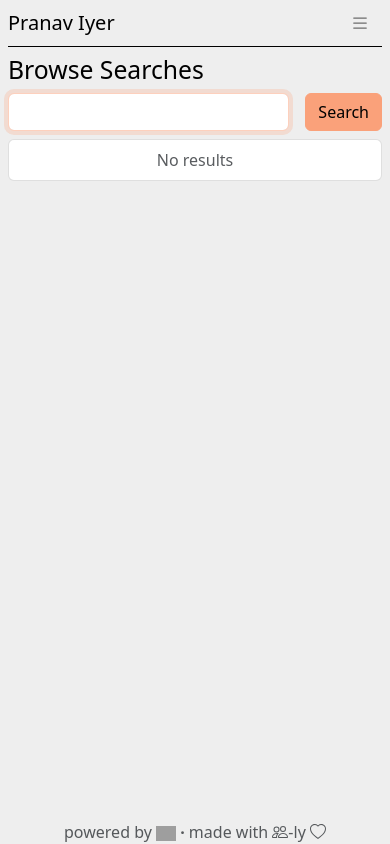
After one commit to pranav-iyer/personalsite, a Django app: page /search/browse/ in a window 390 px wide. The commit adds this page. Run offline with Django 3.2, Linux system fonts and the light colour scheme; the visitor is signed in with stand-in values (Sample User, id 1); data that the repository does not hold is empty; style sheets or scripts are compiled from the project's sources; parts of the project's set-up code (start-up, migrations or seed data) failed here and were passed over; some libraries are stand-ins or nearby versions; grey boxes are pictures that could not be loaded.

Commit message:
add search browsing page

```diff
--- a/personalsite/dashboard/templates/dashboard/dashboard.html
+++ b/personalsite/dashboard/templates/dashboard/dashboard.html
@@ -71,6 +71,8 @@
                     src="{% static 'icons/keyboard-fill.png' %}" /></a>
             <a href="{% url 'til:index' %}"><img class="popout-button dash-manager-icon"
                     src="{% static 'icons/question-squiggly.png' %}" /></a>
+            <a href="{% url 'searches:browse' %}"><img class="popout-button dash-manager-icon"
+                    src="{% static 'icons/search.png' %}" /></a>
         </div>
         <div class="p-2 dash-block" id="dash-block-tasks">
             <form action="{% url 'yesman:create' %}" method="post">
--- /dev/null
+++ b/personalsite/searches/templates/searches/browse.html
@@ -0,0 +1,39 @@
+{% extends 'site_base.html' %}
+{% block title %}Searches - Browse{% endblock %}
+
+{% block sitecontent %}
+<div class='row'>
+  <div class="col-0 col-md-1 col-lg-2 col-xl-3"></div>
+  <div class="col-12 col-md-10 col-lg-8 col-xl-6">
+    <h2>Browse Searches</h2>
+    <form action="" method="get">
+      <div class="d-flex gap-3 mb-2">
+        <input class="form-control" name="q" id="qInput" type="text" value="{{request.GET.q}}" autofocus/>
+        <button class="btn btn-primary" type="submit"> Search</button>
+      </div>
+    </form>
+    <ul class="list-group">
+      {% for search in searches %}
+      <li class="list-group-item d-flex justify-content-between align-items-center">
+        <span>{{search.text}}</span>
+        <span class='text-muted text-nowrap'>{{search.timestamp}}</span>
+      </li>
+      {% empty %}
+      <li class="list-group-item text-center text-muted">
+        No results
+      </li>
+      {% endfor %}
+    </ul>
+  </div>
+  <div class="col-0 col-md-1 col-lg-2 col-xl-3"></div>
+</div>
+{% endblock %}
+
+{% block scripts %}
+<script>
+  window.onload = () => {
+    const qInput = document.getElementById('qInput');
+    qInput.setSelectionRange(qInput.value.length, qInput.value.length);
+  }
+</script>
+{% endblock %}
--- a/personalsite/searches/urls.py
+++ b/personalsite/searches/urls.py
@@ -30,6 +30,7 @@ router.register(r"searches", SearchViewSet)
 
 app_name = "searches"
 urlpatterns = [
+    path("browse/", views.browse_searches_view, name="browse"),
     path("log/", views.log_search_view, name="log"),
     path("shortcut/", views.search_shortcut_view, name="shortcut"),
     path("api/", include(router.urls)),
--- a/personalsite/searches/views.py
+++ b/personalsite/searches/views.py
@@ -1,6 +1,6 @@
 from django.contrib.auth.models import AnonymousUser
 from django.http.response import Http404, HttpResponse
-from django.shortcuts import redirect
+from django.shortcuts import redirect, render
 from django.utils.http import urlencode
 
 from .models import Search
@@ -35,3 +35,14 @@ def search_shortcut_view(request):
             return redirect("https://ecosia.org/")
     else:
         raise Http404()
+
+
+def browse_searches_view(request):
+    if request.method == "GET":
+        q = request.GET.get("q")
+        if q:
+            searches = Search.objects.filter(text__icontains=q).order_by("-timestamp")
+        else:
+            searches = Search.objects.order_by("-timestamp")[:10]
+
+    return render(request, "searches/browse.html", {"searches": searches})
```
Also changed, not shown: personalsite/static/icons/search.png (added).
